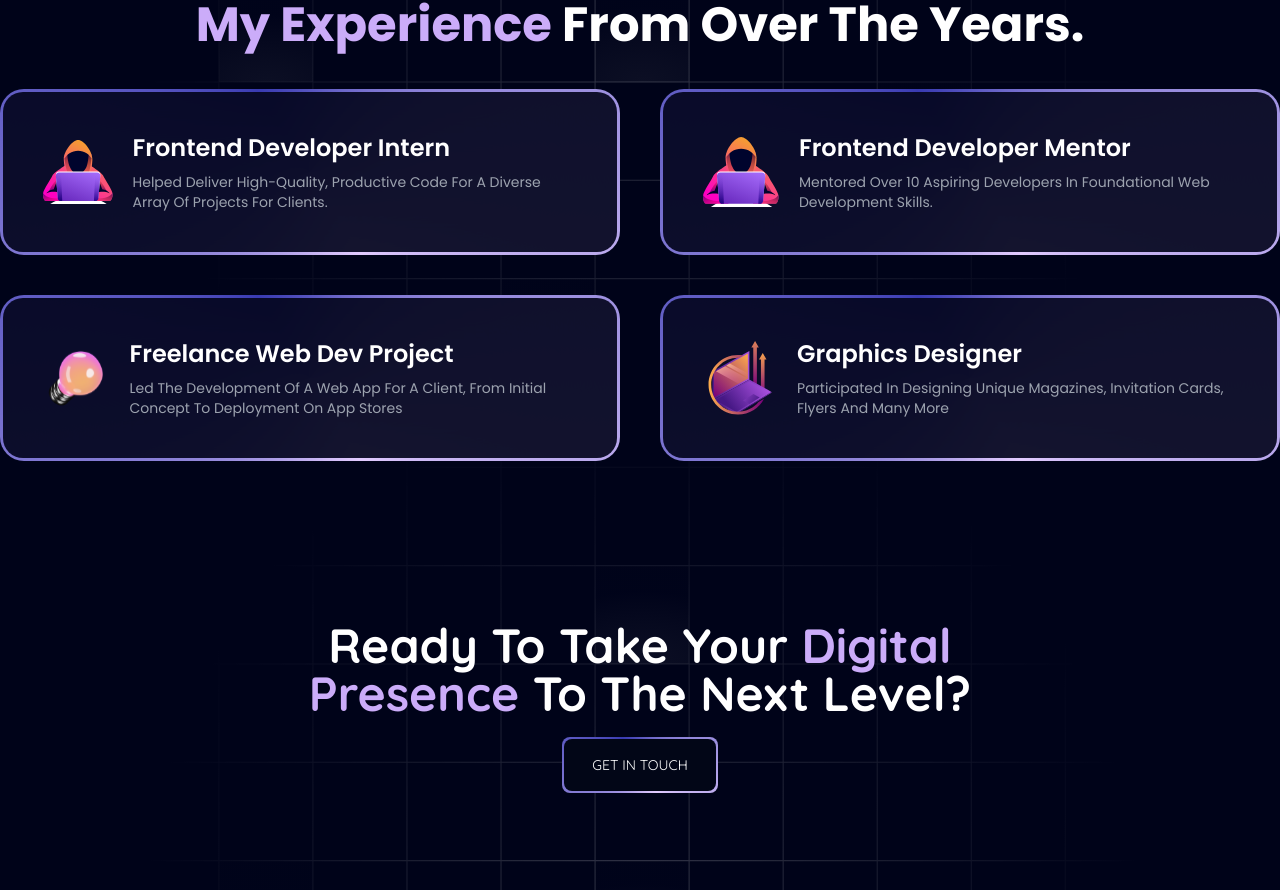
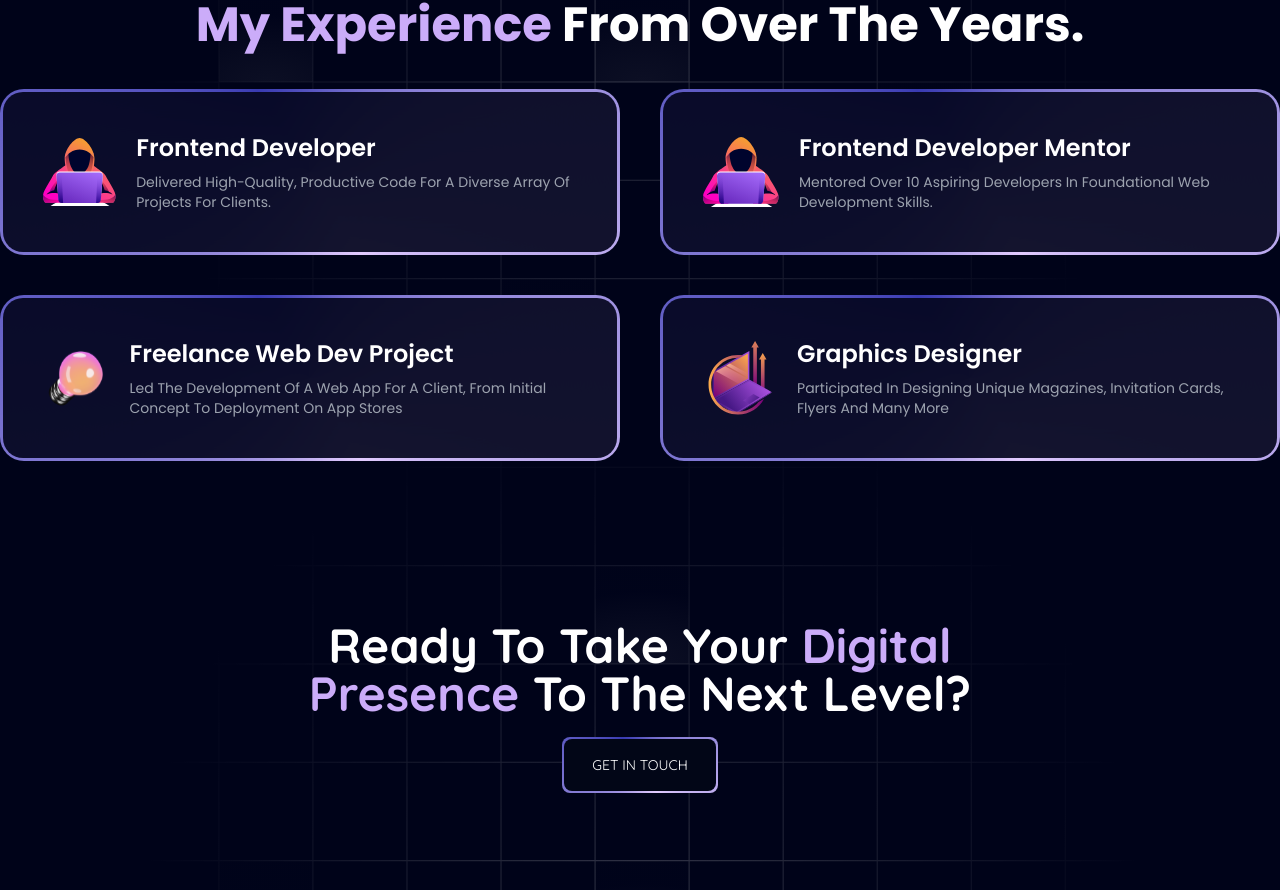
Before and after one commit to theblvckdev/portfolio_v2, a React (Vite) app: page / in a window 1280 px wide. Shown: the part 3157-4047 px from the top of the page. Built offline with nearby package versions, Linux system fonts and the light colour scheme.

Commit message:
code update

```diff
--- a/src/data/experience.ts
+++ b/src/data/experience.ts
@@ -11,8 +11,8 @@ interface ExperienceDataTypes {
 export const experienceData: ExperienceDataTypes[] = [
   {
     svgURL: SVGURL1,
-    heading: "Frontend Developer Intern",
-    description: `Helped deliver high-quality, productive code for a diverse array of projects for clients.`,
+    heading: "Frontend Developer",
+    description: `Delivered high-quality, productive code for a diverse array of projects for clients.`,
   },
 
   {
```
